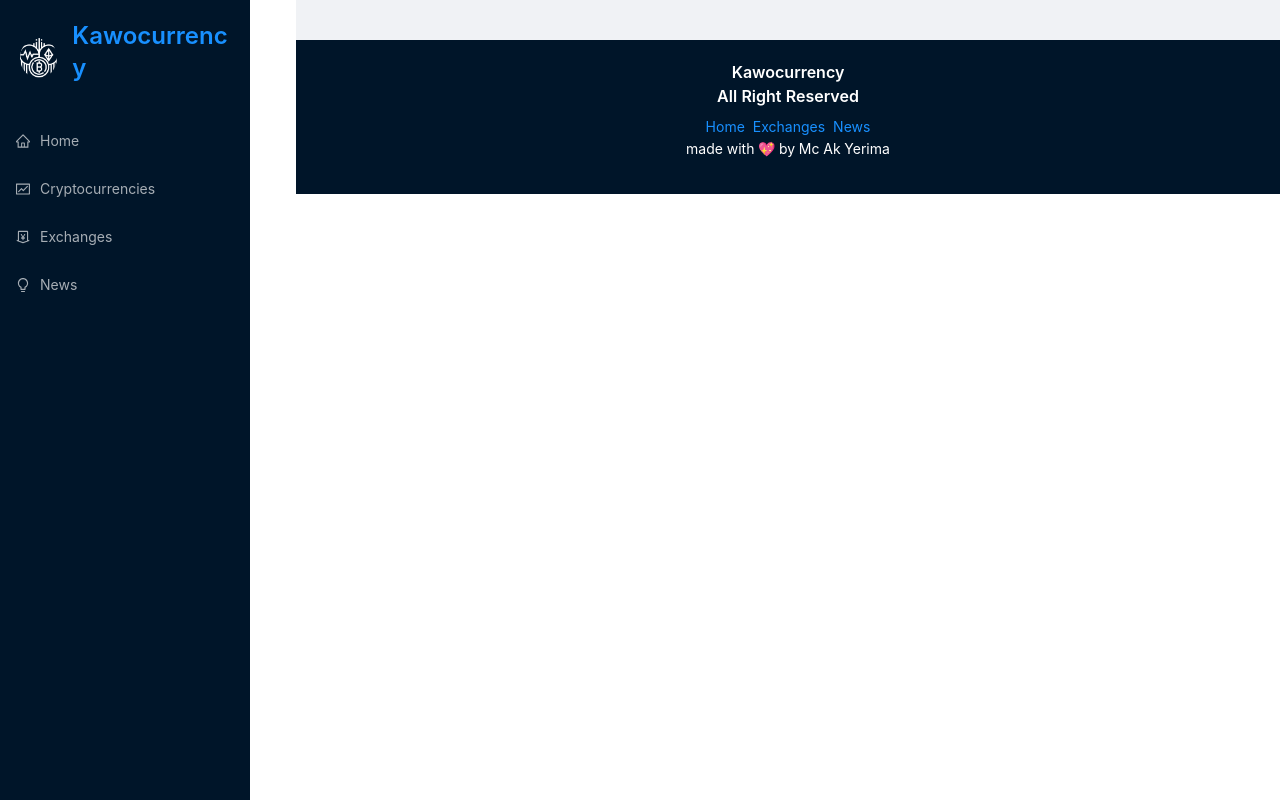
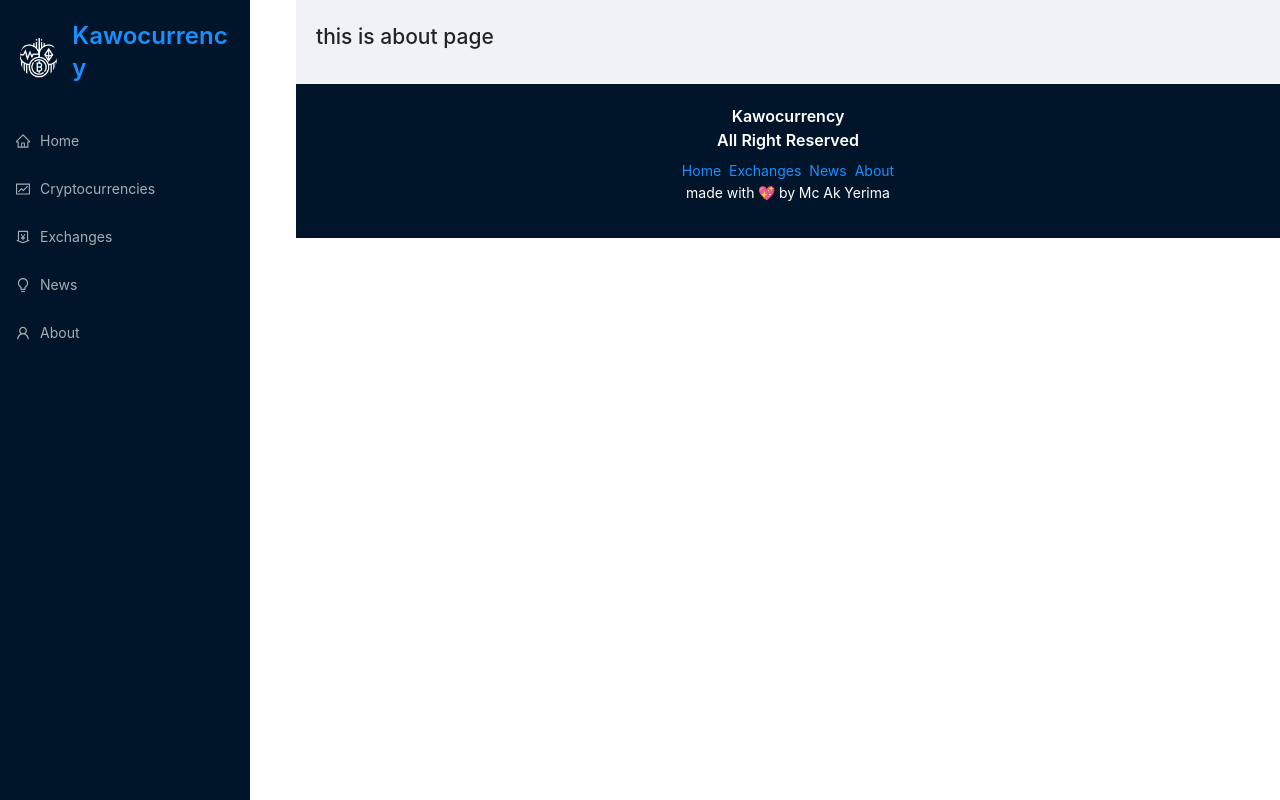
Before and after one commit to mcakyerima/Cryptocurrency_App_React, a React (Create React App) app: page /about in a window 1280 px wide. Built offline with nearby package versions, Linux system fonts and the light colour scheme.

Commit message:
about_page first commit

```diff
--- a/src/App.js
+++ b/src/App.js
@@ -1,7 +1,7 @@
 import React from 'react';
 import {Switch, Route , Link } from 'react-router-dom';
 import {Layout, Typography , Space} from 'antd';
-import { Navbar , Exchanges , Cryptocurrencies , News , CryptoDetails , Homepage } from './components';
+import { Navbar , Exchanges , Cryptocurrencies , News , CryptoDetails , Homepage , About} from './components';
 import './App.css';
 const App = () => {
     return (
@@ -30,6 +30,9 @@ const App = () => {
                             <Route exact path="/news">
                                 <News/>
                             </Route>
+                            <Route exact path="/about">
+                                <About/>
+                            </Route>
                         </Switch>
                     </div>
                 </Layout>
@@ -42,6 +45,8 @@ const App = () => {
                         <Link to='/'>Home</Link>
                         <Link to='/exchanges'>Exchanges</Link>
                         <Link to='/news'>News</Link>
+                        <Link to='/about'>About</Link>
+
                     </Space>
                     <Typography.Paragraph style={{color: 'white'}}>
                         made with 💖 by Mc Ak Yerima
--- /dev/null
+++ b/src/components/About.jsx
@@ -0,0 +1,9 @@
+import React from 'react';
+import {Typography , Row , Col } from 'antd';
+
+const About = () => {
+    return(
+    <div><h2>this is about page</h2></div>
+    )
+}
+export default About;
--- a/src/components/Navbar.jsx
+++ b/src/components/Navbar.jsx
@@ -1,7 +1,7 @@
 import React , { useState , useEffect } from 'react'
 import { Button, Menu, Typography, Avatar } from 'antd';
 import {Link } from 'react-router-dom';
-import { HomeOutlined, MoneyCollectOutlined, BulbOutlined , FundOutlined , MenuOutlined } from '@ant-design/icons';
+import { HomeOutlined, MoneyCollectOutlined, BulbOutlined , FundOutlined , MenuOutlined, UserOutlined } from '@ant-design/icons';
 import icon from '../images/cryptocurrency.png'
 
 const Navbar = () => {
@@ -51,6 +51,9 @@ const Navbar = () => {
                      <Menu.Item icon={<BulbOutlined/>}>
                          <Link to="/news">News</Link>
                      </Menu.Item>
+                     <Menu.Item icon={<UserOutlined />}>
+                         <Link to='/About'>About</Link>
+                     </Menu.Item>
 
                  </Menu>
             )}
--- a/src/components/index.js
+++ b/src/components/index.js
@@ -1,6 +1,7 @@
-export  {default as Navbar } from './Navbar';
+export {default as Navbar } from './Navbar';
 export {default as CryptoDetails } from './CryptoDetails';
 export {default as Cryptocurrencies } from './Cryptocurrencies';
 export {default as News } from './News';
 export {default as Homepage } from './Homepage';
 export {default as Exchanges } from './Exchanges';
+export {default as About } from './About';
```
